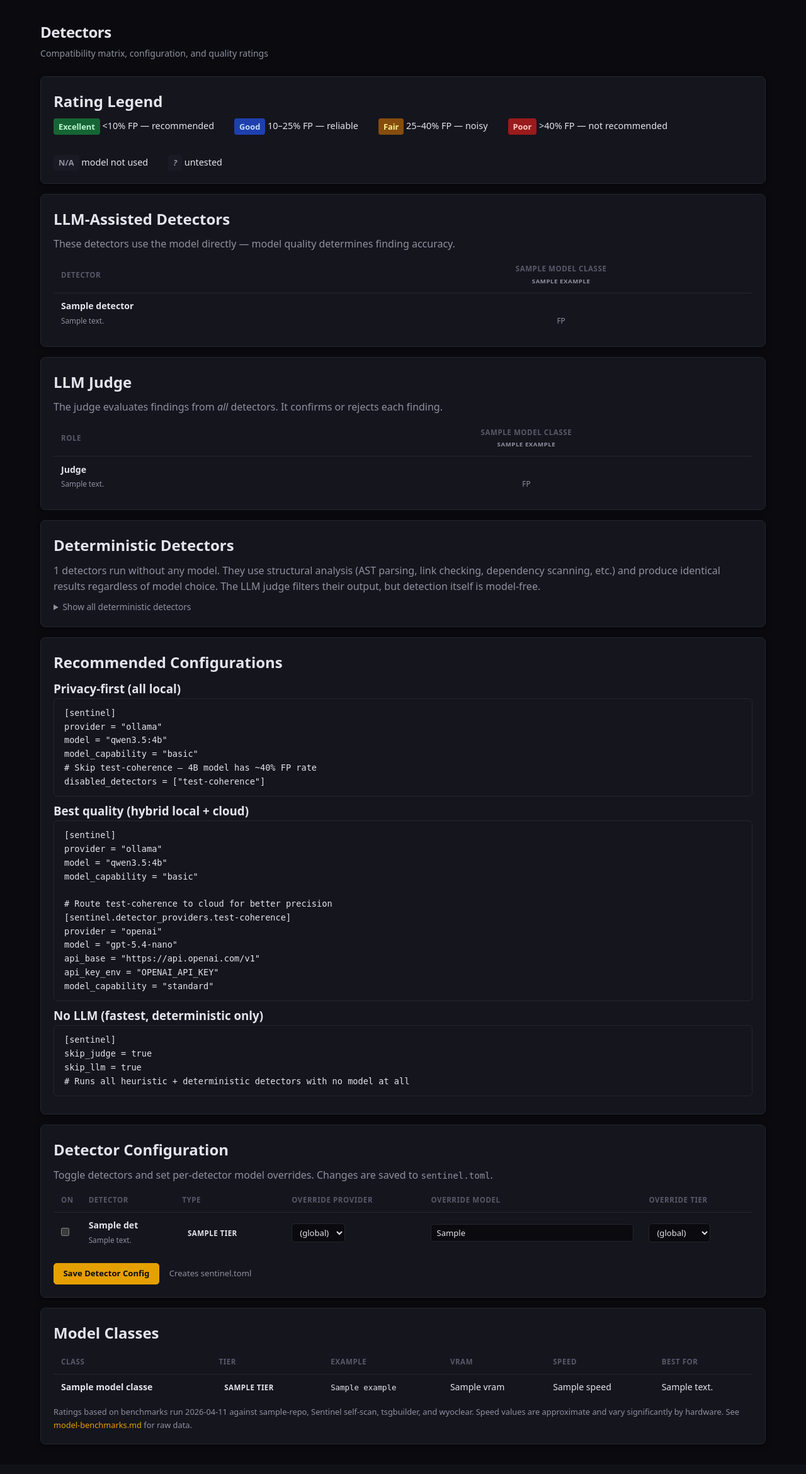
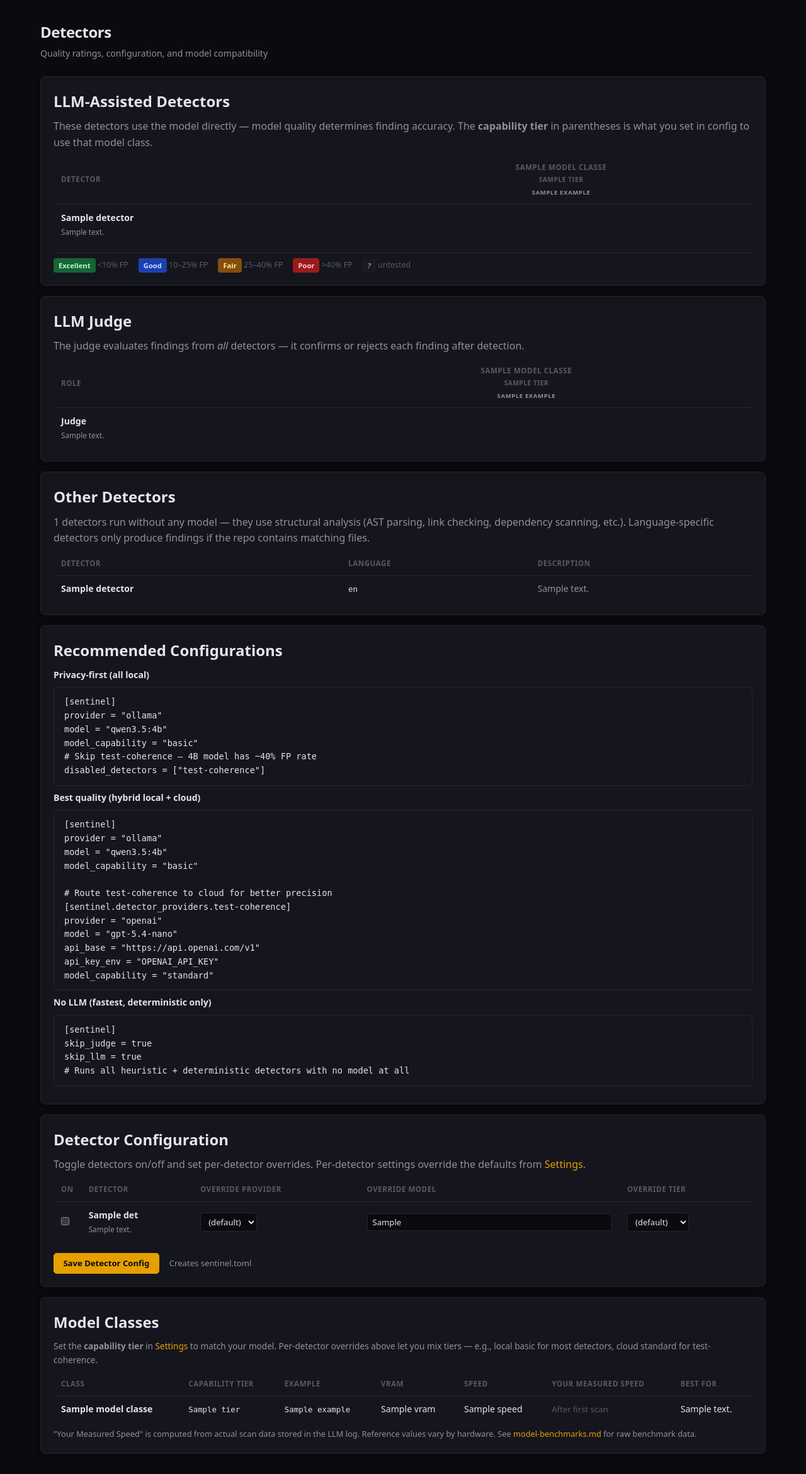
Before and after one commit to jcentner/sentinel, a Python web app: template src/sentinel/web/templates/compatibility.html in a window 1280 px wide. Shown: the part 57-2398 px from the top of the page at 63% size. Before the commit the page ends 2353 px from the top, so only its background shows below. Run offline with Jinja, Linux system fonts and the light colour scheme; the template is opened without the code that fills it: most values are stand-ins (such as "Sample title", 1, 10 or a date in 2020).

Commit message:
feat(web): improve detectors UX — tier badges, measured speed, language column, config clarity
- Add tier badges (basic/standard/advanced) in LLM matrix column headers
- Add 'Your Measured Speed' column to Model Classes from actual scan data
- Add language column to Other Detectors (Python, JS/TS, Go, Rust, Any)
- Move rating legend to inline footer within LLM table card
- Change '(global)' → '(default)' across all config dropdowns
- Add config hierarchy hint on Settings: per-detector overrides > defaults
- Add model/embed model datalist suggestions on Settings and Scan pages
- Add CSRF tokens to GitHub Issues forms + env var disclaimer
- Fix doctor sentinel.toml check to show 'Using defaults' when no file
- Add get_model_speed_stats() with per-model tok/s from LLM log
- Add tests for model speed aggregation (empty, multi-model, null exclusion)

```diff
--- a/src/sentinel/config.py
+++ b/src/sentinel/config.py
@@ -237,8 +237,8 @@ def save_config(repo_path: str | Path, config: SentinelConfig) -> Path:
         dir=str(config_file.parent), suffix=".tmp", prefix=".sentinel-"
     )
     try:
-        with os.fdopen(fd, "w", encoding="utf-8") as f:
-            f.write(content)
+        with os.fdopen(fd, "w", encoding="utf-8") as fh:
+            fh.write(content)
         os.replace(tmp_path, str(config_file))
     except BaseException:
         with contextlib.suppress(OSError):
--- a/src/sentinel/web/routes/doctor.py
+++ b/src/sentinel/web/routes/doctor.py
@@ -16,11 +16,11 @@ async def doctor_page(request: Request) -> Response:
     """System health check page — web equivalent of ``sentinel doctor``."""
     import anyio
 
-    from sentinel.core.doctor import run_doctor_checks
+    from sentinel.core.doctor import CheckResult, run_doctor_checks
 
     repo_path = getattr(request.app.state, "repo_path", None) or ""
 
-    def _run_checks():
+    def _run_checks() -> list[CheckResult]:
         return run_doctor_checks(repo_path or None)
 
     try:
--- a/src/sentinel/web/routes/scan.py
+++ b/src/sentinel/web/routes/scan.py
@@ -61,7 +61,7 @@ async def scan_page(request: Request) -> Response:
     config = load_config(repo)
 
     # Incremental scan support
-    from sentinel.models import ScopeType
+    from sentinel.models import Finding, RunSummary, ScopeType
 
     scan_scope = ScopeType.FULL
     scan_changed_files: list[str] | None = None
@@ -127,9 +127,8 @@ async def scan_page(request: Request) -> Response:
                 model_capability=cap,
             )
 
-    def _do_scan():
+    def _do_scan() -> tuple[RunSummary, list[Finding], str]:
         from sentinel.core.provider import create_provider
-        from sentinel.models import RunSummary
 
         provider = create_provider(config)
         return run_scan(
--- a/src/sentinel/web/templates/compatibility.html
+++ b/src/sentinel/web/templates/compatibility.html
@@ -3,7 +3,7 @@
 {% block content %}
 <div class="page-header">
   <h1>Detectors</h1>
-  <p class="subtitle">Compatibility matrix, configuration, and quality ratings</p>
+  <p class="subtitle">Quality ratings, configuration, and model compatibility</p>
 </div>
 
 {% if saved is defined and saved %}
@@ -11,20 +11,9 @@
 {% endif %}
 
 <div class="card mb-2">
-  <h2 class="mb-1">Rating Legend</h2>
-  <div style="display:flex; gap:2rem; flex-wrap:wrap; font-size:0.9rem;">
-    <span><span class="compat-badge compat-excellent">Excellent</span> &lt;10% FP — recommended</span>
-    <span><span class="compat-badge compat-good">Good</span> 10–25% FP — reliable</span>
-    <span><span class="compat-badge compat-fair">Fair</span> 25–40% FP — noisy</span>
-    <span><span class="compat-badge compat-poor">Poor</span> &gt;40% FP — not recommended</span>
-    <span><span class="compat-badge compat-na">N/A</span> model not used</span>
-    <span><span class="compat-badge compat-untested">?</span> untested</span>
-  </div>
-</div>
-
-<div class="card mb-2">
   <h2 class="mb-1">LLM-Assisted Detectors</h2>
-  <p class="text-muted mb-1">These detectors use the model directly — model quality determines finding accuracy.</p>
+  <p class="text-muted mb-1">These detectors use the model directly — model quality determines finding accuracy.
+    The <strong>capability tier</strong> in parentheses is what you set in config to use that model class.</p>
   <div class="table-wrap">
     <table class="table">
       <thead>
@@ -33,6 +22,7 @@
           {% for mc in model_classes %}
           <th style="text-align:center;">
             {{ mc.name }}<br>
+            <span class="badge badge-sm" style="font-size:0.65rem;">{{ mc.tier }}</span><br>
             <small class="text-muted">{{ mc.example }}</small>
           </th>
           {% endfor %}
@@ -51,7 +41,9 @@
             <span class="compat-badge compat-{{ cell.rating }}" title="{{ cell.notes }}">
               {{ cell.rating | title }}
             </span>
+            {% if cell.fp_rate and cell.fp_rate != 'n/a' and cell.fp_rate != '?' %}
             <br><small class="text-muted">{{ cell.fp_rate }} FP</small>
+            {% endif %}
           </td>
           {% endfor %}
         </tr>
@@ -59,11 +51,18 @@
       </tbody>
     </table>
   </div>
+  <div style="display:flex; gap:1rem; flex-wrap:wrap; font-size:0.78rem; color: var(--text-faint); margin-top:0.75rem; padding-top:0.5rem; border-top: 1px solid var(--border);">
+    <span><span class="compat-badge compat-excellent" style="font-size:0.7rem;">Excellent</span> &lt;10% FP</span>
+    <span><span class="compat-badge compat-good" style="font-size:0.7rem;">Good</span> 10–25% FP</span>
+    <span><span class="compat-badge compat-fair" style="font-size:0.7rem;">Fair</span> 25–40% FP</span>
+    <span><span class="compat-badge compat-poor" style="font-size:0.7rem;">Poor</span> &gt;40% FP</span>
+    <span><span class="compat-badge compat-untested" style="font-size:0.7rem;">?</span> untested</span>
+  </div>
 </div>
 
 <div class="card mb-2">
   <h2 class="mb-1">LLM Judge</h2>
-  <p class="text-muted mb-1">The judge evaluates findings from <em>all</em> detectors. It confirms or rejects each finding.</p>
+  <p class="text-muted mb-1">The judge evaluates findings from <em>all</em> detectors — it confirms or rejects each finding after detection.</p>
   <div class="table-wrap">
     <table class="table">
       <thead>
@@ -72,6 +71,7 @@
           {% for mc in model_classes %}
           <th style="text-align:center;">
             {{ mc.name }}<br>
+            <span class="badge badge-sm" style="font-size:0.65rem;">{{ mc.tier }}</span><br>
             <small class="text-muted">{{ mc.example }}</small>
           </th>
           {% endfor %}
@@ -90,7 +90,9 @@
             <span class="compat-badge compat-{{ cell.rating }}" title="{{ cell.notes }}">
               {{ cell.rating | title }}
             </span>
+            {% if cell.fp_rate and cell.fp_rate != 'n/a' and cell.fp_rate != '?' %}
             <br><small class="text-muted">{{ cell.fp_rate }} FP</small>
+            {% endif %}
           </td>
           {% endfor %}
         </tr>
@@ -101,20 +103,18 @@
 </div>
 
 <div class="card mb-2">
-  <h2 class="mb-1">Deterministic Detectors</h2>
-  <p class="text-muted">
-    {{ det_rows | length }} detectors run without any model. They use structural analysis (AST parsing,
-    link checking, dependency scanning, etc.) and produce identical results regardless of model choice.
-    The LLM judge filters their output, but detection itself is model-free.
+  <h2 class="mb-1">Other Detectors</h2>
+  <p class="text-muted mb-1">
+    {{ det_rows | length }} detectors run without any model — they use structural analysis
+    (AST parsing, link checking, dependency scanning, etc.).
+    Language-specific detectors only produce findings if the repo contains matching files.
   </p>
-  <details style="margin-top: 0.5rem;">
-    <summary style="cursor: pointer; font-size: 0.85rem; color: var(--text-dim);">Show all deterministic detectors</summary>
-    <div class="table-wrap" style="margin-top: 0.5rem;">
+  <div class="table-wrap">
     <table class="table">
       <thead>
         <tr>
           <th>Detector</th>
-            <th>Type</th>
+          <th>Language</th>
           <th>Description</th>
         </tr>
       </thead>
@@ -122,20 +122,25 @@
         {% for row in det_rows %}
         <tr>
           <td><strong>{{ row.detector }}</strong></td>
-            <td><span class="badge badge-sm">{{ row.tier }}</span></td>
-            <td>{{ row.description }}</td>
+          <td>
+            {% if row.language and row.language != 'Any' %}
+            <code style="font-size:0.78rem;">{{ row.language }}</code>
+            {% else %}
+            <span class="text-faint">any</span>
+            {% endif %}
+          </td>
+          <td class="text-muted">{{ row.description }}</td>
         </tr>
         {% endfor %}
       </tbody>
     </table>
   </div>
-  </details>
 </div>
 
 <div class="card mb-2">
   <h2 class="mb-1">Recommended Configurations</h2>
 
-  <h3>Privacy-first (all local)</h3>
+  <h3 style="font-size:0.88rem; margin-bottom:0.5rem;">Privacy-first (all local)</h3>
   <div class="code-block mb-1">
     <pre>[sentinel]
 provider = "ollama"
@@ -145,7 +150,7 @@ model_capability = "basic"
 disabled_detectors = ["test-coherence"]</pre>
   </div>
 
-  <h3>Best quality (hybrid local + cloud)</h3>
+  <h3 style="font-size:0.88rem; margin-bottom:0.5rem;">Best quality (hybrid local + cloud)</h3>
   <div class="code-block mb-1">
     <pre>[sentinel]
 provider = "ollama"
@@ -161,7 +166,7 @@ api_key_env = "OPENAI_API_KEY"
 model_capability = "standard"</pre>
   </div>
 
-  <h3>No LLM (fastest, deterministic only)</h3>
+  <h3 style="font-size:0.88rem; margin-bottom:0.5rem;">No LLM (fastest, deterministic only)</h3>
   <div class="code-block mb-1">
     <pre>[sentinel]
 skip_judge = true
@@ -174,7 +179,8 @@ skip_llm = true
 <div class="card mb-2">
   <h2 class="mb-1">Detector Configuration</h2>
   {% if repo_path %}
-  <p class="text-muted mb-1">Toggle detectors and set per-detector model overrides. Changes are saved to <code>sentinel.toml</code>.</p>
+  <p class="text-muted mb-1">Toggle detectors on/off and set per-detector overrides.
+    Per-detector settings override the defaults from <a href="/settings">Settings</a>.</p>
   <form method="post" action="/detectors">
     <input type="hidden" name="csrf_token" value="{{ request.state.csrf_token }}">
     <div class="table-wrap">
@@ -183,7 +189,6 @@ skip_llm = true
           <tr>
             <th style="width: 2rem;">On</th>
             <th>Detector</th>
-            <th>Type</th>
             <th>Override Provider</th>
             <th>Override Model</th>
             <th>Override Tier</th>
@@ -198,12 +203,14 @@ skip_llm = true
             </td>
             <td>
               <strong>{{ det.name }}</strong>
+              {% if det.tier == "llm-assisted" %}
+              <span class="badge badge-sm" style="margin-left:0.25rem;">LLM</span>
+              {% endif %}
               <br><small class="text-muted">{{ det.description }}</small>
             </td>
-            <td><span class="badge badge-sm">{{ det.tier }}</span></td>
             <td>
               <select name="override_provider_{{ det.name }}" class="form-select" style="font-size: 0.82rem; padding: 0.25rem 0.5rem;">
-                <option value="">(global)</option>
+                <option value="">(default)</option>
                 {% for p in ["ollama", "openai", "azure"] %}
                 <option value="{{ p }}" {{ 'selected' if det.override_provider == p }}>{{ p }}</option>
                 {% endfor %}
@@ -211,12 +218,12 @@ skip_llm = true
             </td>
             <td>
               <input type="text" name="override_model_{{ det.name }}" class="form-input"
-                     value="{{ det.override_model }}" placeholder="(global)"
+                     value="{{ det.override_model }}" placeholder="(default)"
                      style="font-size: 0.82rem; padding: 0.25rem 0.5rem;">
             </td>
             <td>
               <select name="override_capability_{{ det.name }}" class="form-select" style="font-size: 0.82rem; padding: 0.25rem 0.5rem;">
-                <option value="">(global)</option>
+                <option value="">(default)</option>
                 {% for c in ["none", "basic", "standard", "advanced"] %}
                 <option value="{{ c }}" {{ 'selected' if det.override_capability == c }}>{{ c }}</option>
                 {% endfor %}
@@ -242,15 +249,20 @@ skip_llm = true
 
 <div class="card">
   <h2 class="mb-1">Model Classes</h2>
+  <p class="text-muted mb-1" style="font-size:0.85rem;">
+    Set the <strong>capability tier</strong> in <a href="/settings">Settings</a> to match your model.
+    Per-detector overrides above let you mix tiers — e.g., local basic for most detectors, cloud standard for test-coherence.
+  </p>
   <div class="table-wrap">
     <table class="table">
       <thead>
         <tr>
           <th>Class</th>
-          <th>Tier</th>
+          <th>Capability Tier</th>
           <th>Example</th>
           <th>VRAM</th>
           <th>Speed</th>
+          <th>Your Measured Speed</th>
           <th>Best For</th>
         </tr>
       </thead>
@@ -258,10 +270,18 @@ skip_llm = true
         {% for mc in model_classes %}
         <tr>
           <td><strong>{{ mc.name }}</strong></td>
-          <td><span class="badge badge-sm">{{ mc.get('tier', '?') }}</span></td>
+          <td><code>{{ mc.tier }}</code></td>
           <td><code>{{ mc.example }}</code></td>
           <td>{{ mc.vram }}</td>
           <td>{{ mc.speed }}</td>
+          <td>
+            {% if model_class_speed is defined and mc.id in model_class_speed %}
+            <strong>{{ model_class_speed[mc.id].avg_tok_s }} tok/s</strong>
+            <br><small class="text-muted">{{ model_class_speed[mc.id].calls }} calls · {{ model_class_speed[mc.id].total_tokens }} tokens</small>
+            {% else %}
+            <span class="text-faint" style="font-size:0.82rem;">After first scan</span>
+            {% endif %}
+          </td>
           <td>{{ mc.get('notes', '') }}</td>
         </tr>
         {% endfor %}
@@ -269,9 +289,13 @@ skip_llm = true
     </table>
   </div>
   <p class="text-muted mt-1" style="font-size:0.8rem;">
-    Ratings based on benchmarks run 2026-04-11 against sample-repo, Sentinel self-scan, tsgbuilder, and wyoclear.
-    Speed values are approximate and vary significantly by hardware.
-    See <a href="https://github.com/jakcentner/sentinel/blob/main/docs/reference/model-benchmarks.md">model-benchmarks.md</a> for raw data.
+    {% if model_class_speed is defined and model_class_speed %}
+    "Your Measured Speed" is computed from actual scan data stored in the LLM log.
+    {% else %}
+    Run a scan to populate "Your Measured Speed" with actual performance on your hardware.
+    {% endif %}
+    Reference values vary by hardware.
+    See <a href="https://github.com/jakcentner/sentinel/blob/main/docs/reference/model-benchmarks.md">model-benchmarks.md</a> for raw benchmark data.
   </p>
 </div>
 {% endblock %}
--- a/src/sentinel/web/templates/github.html
+++ b/src/sentinel/web/templates/github.html
@@ -24,6 +24,7 @@
     Set <code>SENTINEL_GITHUB_OWNER</code>, <code>SENTINEL_GITHUB_REPO</code>, and
     <code>SENTINEL_GITHUB_TOKEN</code> environment variables, then restart the server.
   </p>
+  <p class="form-hint" style="margin-top: 0.25rem;">Environment variables must be set outside Sentinel (in your shell or .env file). Tokens cannot be configured through the web UI for security.</p>
   {% endif %}
 </div>
 
@@ -50,12 +51,14 @@
     {% if gh_configured %}
     <form method="post" action="/github/create-issues"
           hx-post="/github/create-issues" hx-target="#issue-results" hx-swap="innerHTML">
+      <input type="hidden" name="csrf_token" value="{{ request.state.csrf_token }}">
       <input type="hidden" name="dry_run" value="false">
       <button type="submit" class="btn btn-success btn-sm">Create Issues</button>
     </form>
     {% endif %}
     <form method="post" action="/github/create-issues"
           hx-post="/github/create-issues" hx-target="#issue-results" hx-swap="innerHTML">
+      <input type="hidden" name="csrf_token" value="{{ request.state.csrf_token }}">
       <input type="hidden" name="dry_run" value="true">
       <button type="submit" class="btn btn-sm">Dry Run</button>
     </form>
```
Also changed, not shown: src/sentinel/core/compatibility.py (+15 -0 lines), src/sentinel/core/doctor.py (+15 -6 lines), src/sentinel/store/llm_log.py (+36 -0 lines), src/sentinel/web/routes/detectors.py (+38 -4 lines), src/sentinel/web/templates/scan.html (+19 -7 lines), src/sentinel/web/templates/settings.html (+17 -3 lines), tests/test_llm_log.py (+63 -0 lines). Lines whose indentation alone changed are shown as unchanged.
